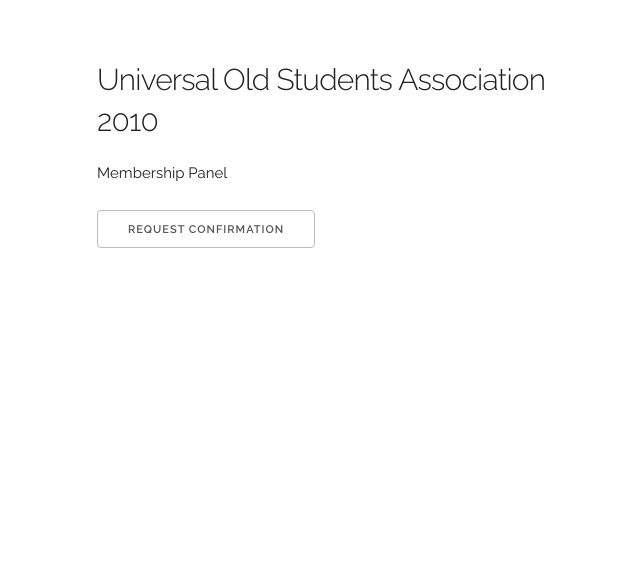
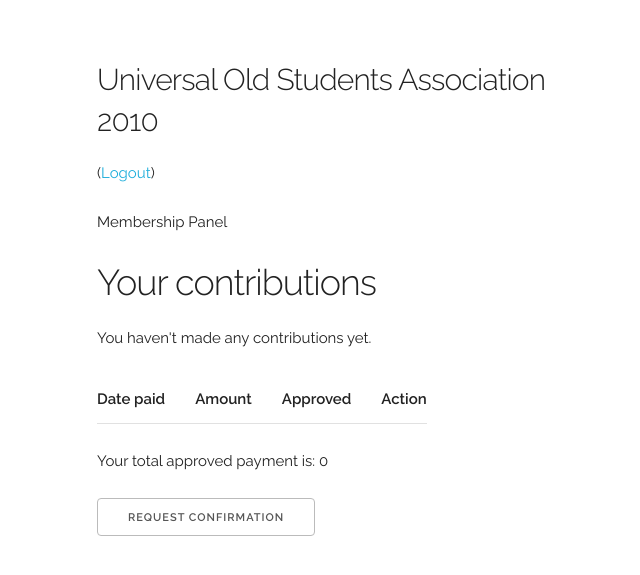
Before and after one commit to blackmann/ousa, a Django app: page /member in a window 1280 px wide. Shown: the top 575 px of the page, without its empty margins (63-703 px from the left). Run offline with Django 3.2, Linux system fonts and the light colour scheme; a user stored in the database is signed in; data comes from the database, SQL or seed files in the repository; both versions use the stored data as it was after the commit; lists and menus that the app fills with data are empty.

Commit message:
Implemented payment and confirmation notification

```diff
--- a/web/templates/web/base.html
+++ b/web/templates/web/base.html
@@ -31,6 +31,9 @@
     <div class="row">
       <div class="one-half column" style="margin-top: 4em">
         <h4>Universal Old Students Association 2010</h4>
+          {% if user.is_authenticated %}
+              <p> {{ user.get_full_name }} (<a href="{% url "logout" %}">Logout</a>) </p>
+          {% endif %}
         <p>{% block panel_name %}{% endblock %}</p>
       </div>
     </div>
--- a/web/templates/web/index_member.html
+++ b/web/templates/web/index_member.html
@@ -5,5 +5,31 @@
 {% block panel_name %}Membership Panel{% endblock %}
 
 {% block content %}
-    <button class="button uk-button-primary">Request Confirmation</button>
+    <h3>Your contributions</h3>
+    <table>
+        <tr>
+            <th>Date paid</th>
+            <th>Amount</th>
+            <th>Approved</th>
+            <th>Action</th>
+        </tr>
+        {% if contributions %}
+            {% for contribution in contributions %}
+                <tr>
+                    <td>{{ contribution.date_paid }}</td>
+                    <td>{{ contribution.amount }}</td>
+                    <td>{{ contribution.approved }}</td>
+                    <td>{% if not contribution.approved %}
+                        <a href="{% url "delete_request" contribution.id %}">Delete</a>
+                    {% endif %}</td>
+                </tr>
+            {% endfor %}
+
+        {% else %}
+            <p>You haven't made any contributions yet.</p>
+        {% endif %}
+    </table>
+
+    <p>Your total approved payment is: {{ total_contributions }}</p>
+    <a class="button uk-button-primary" href="{% url "request_confirmation" %}">Request Confirmation</a>
 {% endblock %}
--- a/web/urls.py
+++ b/web/urls.py
@@ -9,4 +9,7 @@ urlpatterns = [
     url(r"confirmations", views.confirmations, name="confirmations"),
     url(r"login", views.login, name="login"),
     url(r"accounts", views.accounts, name="accounts"),
+    url(r"logout", views.logout, name="logout"),
+    url(r"delete_request/(\d+)", views.delete_request, name="delete_request"),
+    url(r"request_detail/(\d+)", views.request_detail, name="request_detail"),
 ]
--- a/web/views.py
+++ b/web/views.py
@@ -1,30 +1,96 @@
 from django import urls
 from django.contrib.auth import authenticate
 from django.contrib.auth import login as save_login
+from django.contrib.auth import logout as logout_session
 from django.contrib.auth.decorators import login_required
+from django.contrib.auth.models import User
 from django.shortcuts import render, redirect
 
+from web.models import ConfirmationRequest, Contribution, Admin
 
+
+def invalid_amount(amount):
+    return not amount or int(amount) < 1
+
+
+def is_admin(user):
+    return Admin.objects.filter(member=user, is_admin=True).exists()
+
+
+@login_required(login_url="/login/")
 def admin(request):
-    return render(request, "web/index_admin.html")
+    context = {}
+    if request.user.is_authenticated:
+        if is_admin(request.user):
+            context = {"not_authorized": False}
+        else:
+            context = {"not_authorized": True}
+    return render(request, "web/index_admin.html", context=context)
 
 
 @login_required(login_url="/login/")
 def member(request):
     context = {}
+    if request.user.is_authenticated:
+        user = request.user
+        contributions = Contribution.objects.filter(member=user)
+        total_contributions = sum([c.amount for c in contributions if c.approved])
+        context = {"contributions": contributions, "total_contributions": total_contributions}
     return render(request, "web/index_member.html", context=context)
 
 
+@login_required(login_url="/login/")
 def request_confirmation(request):
-    return render(request, "web/request_confirmation.html")
+    context = {}
+    if request.method == "POST":
+        amount = request.POST["amount"]
+        reference = request.POST["reference"]
+        merchant = request.POST["merchant"]
+
+        if (not invalid_amount(amount)) and request.user.is_authenticated:
+            user = request.user
+            confirmation_request = ConfirmationRequest()
+            contribution = Contribution()
+            contribution.member = user
+            contribution.amount = amount
+            contribution.save()
+
+            confirmation_request.contribution = contribution
+            confirmation_request.merchant = merchant
+            confirmation_request.reference = reference
+
+            confirmation_request.save()
+            return redirect(urls.reverse(member))
+
+        else:
+            context = {"error_message": "Amount field is required. Should be more than 0"}
+
+    return render(request, "web/request_confirmation.html", context=context)
 
 
+@login_required(login_url="/login/")
 def confirmations(request):
-    return render(request, "web/confirmations.html")
+    if not is_admin(request.user):
+        return redirect(urls.reverse(admin))
+    unapproved_confirmations = ConfirmationRequest.objects.filter(approved=False)
+    context = {"unapproved_confirmations": unapproved_confirmations}
+
+    return render(request, "web/confirmations.html", context=context)
 
 
+def get_contribution(user):
+    return sum([c.amount for c in Contribution.objects.filter(member=user, approved=True)])
+
+
+@login_required(login_url="/login/")
 def accounts(request):
-    return render(request, "web/accounts.html")
+    if not is_admin(request.user):
+        return redirect(urls.reverse(admin))
+    all_accounts = [{"name": member.get_full_name(), "contribution": get_contribution(member)}
+                    for member in User.objects.all()]
+
+    context = {"accounts": all_accounts}
+    return render(request, "web/accounts.html", context=context)
 
 
 def login(request):
@@ -44,3 +110,16 @@ def login(request):
             context = {"error_message": "Username/password combination is incorrect. Please try again!"}
 
     return render(request, "web/login.html", context=context)
+
+
+def logout(request):
+    logout_session(request)
+    return redirect(urls.reverse(login))
+
+
+def delete_request(request, pk):
+    pass
+
+
+def request_detail(request, pk):
+    pass
```
Also changed, not shown: web/models.py (+10 -0 lines), web/templates/web/accounts.html (+12 -0 lines), web/templates/web/confirmations.html (+21 -1 lines), web/templates/web/index_admin.html (+7 -3 lines), web/templates/web/request_confirmation.html (+17 -0 lines), db.sqlite3.
